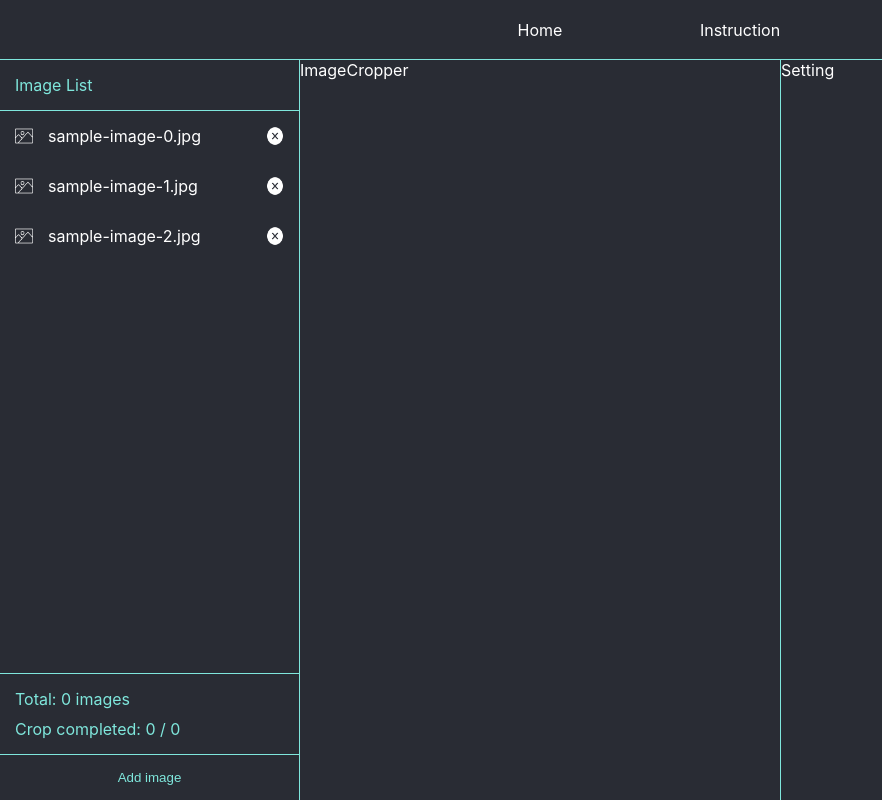
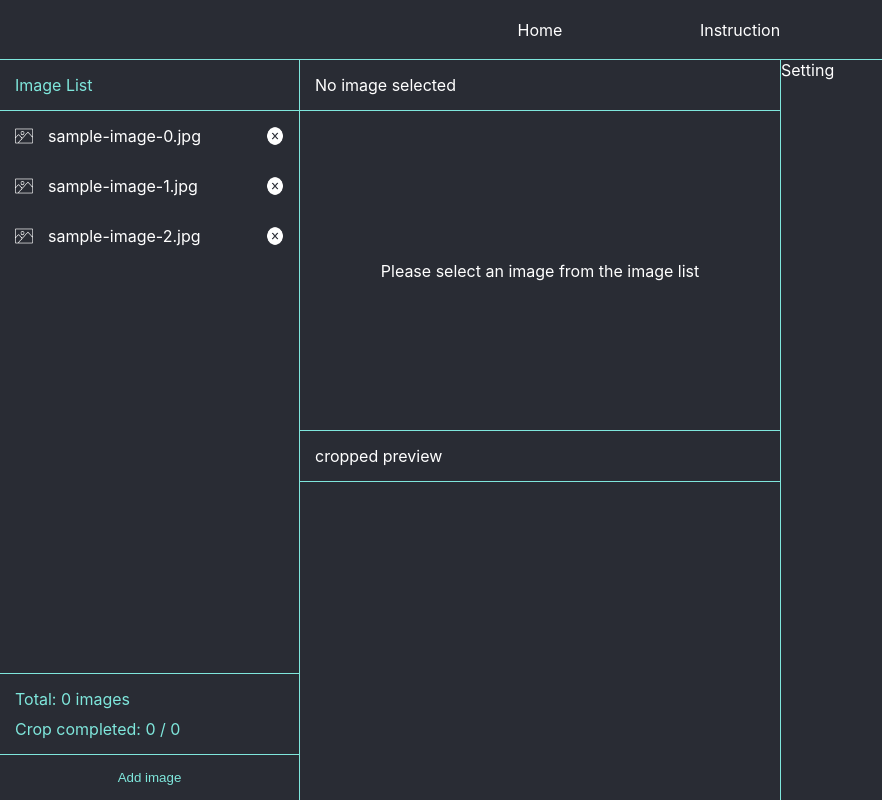
Before and after one commit to peppermintc/image-cropper, a React (Create React App) app: page / in a window 1280 px wide. Shown: the whole page, without its empty margins (0-882 px from the left). Built offline with nearby package versions, Linux system fonts and the light colour scheme.

Commit message:
image cropper layout

```diff
--- a/src/components/ImageCropper/ImageCropper.scss
+++ b/src/components/ImageCropper/ImageCropper.scss
@@ -1,3 +1,71 @@
+@import "../../App.scss";
+
 .image-cropper-container {
   flex: 1;
+
+  display: flex;
+  flex-direction: column;
+
+  .image-cropper {
+    height: 50%;
+    display: flex;
+    flex-direction: column;
+
+    .image-name {
+      padding: 15px;
+      border-bottom: 1px solid $light-blue;
+    }
+
+    .original-image-container {
+      flex: 1;
+      display: flex;
+      justify-content: center;
+      align-items: center;
+      position: relative;
+
+      .original-image {
+        position: absolute;
+        max-height: 90%;
+        max-width: 90%;
+        border: 1px solid white;
+      }
+    }
+  }
+
+  .no-image {
+    flex: 1;
+    display: flex;
+    flex-direction: column;
+
+    .header {
+      padding: 15px;
+      border-bottom: 1px solid $light-blue;
+    }
+
+    .description {
+      flex: 1;
+      display: flex;
+      justify-content: center;
+      align-items: center;
+    }
+  }
+
+  .cropped-preview {
+    flex: 1;
+    display: flex;
+    flex-direction: column;
+
+    .title {
+      padding: 15px;
+      border-top: 1px solid $light-blue;
+      border-bottom: 1px solid $light-blue;
+    }
+
+    .cropped-image-container {
+      flex: 1;
+      display: flex;
+      justify-content: center;
+      align-items: center;
+    }
+  }
 }
--- a/src/components/ImageCropper/ImageCropper.tsx
+++ b/src/components/ImageCropper/ImageCropper.tsx
@@ -1,7 +1,36 @@
+import { RootStateOrAny, useSelector } from "react-redux";
 import "./ImageCropper.scss";
 
 const ImageCropper = () => {
-  return <div className="image-cropper-container">ImageCropper</div>;
+  const { currentImage } = useSelector((state: RootStateOrAny) => state.image);
+
+  return (
+    <div className="image-cropper-container">
+      {currentImage ? (
+        <div className="image-cropper">
+          <div className="image-name">{currentImage.name}</div>
+          <div className="original-image-container">
+            <img
+              className="original-image"
+              src={currentImage.url}
+              alt="original"
+            />
+          </div>
+        </div>
+      ) : (
+        <div className="no-image">
+          <div className="header">No image selected</div>
+          <div className="description">
+            Please select an image from the image list
+          </div>
+        </div>
+      )}
+      <div className="cropped-preview">
+        <div className="title">cropped preview</div>
+        <div className="cropped-image-container"></div>
+      </div>
+    </div>
+  );
 };
 
 export default ImageCropper;
--- a/src/components/ImageItem/ImageItem.scss
+++ b/src/components/ImageItem/ImageItem.scss
@@ -1,6 +1,7 @@
 .image-item-container {
   display: flex;
   padding: 15px;
+  cursor: pointer;
 
   .image-icon {
     width: 18px;
--- a/src/components/ImageItem/ImageItem.tsx
+++ b/src/components/ImageItem/ImageItem.tsx
@@ -1,18 +1,33 @@
 import "./ImageItem.scss";
 import ImageIcon from "../../img/image-icon.png";
 import deleteIcon from "../../img/delete-icon.png";
+import { bindActionCreators } from "redux";
+import * as imageActionCreators from "../../store/actions/imageActionCreators";
+import { useDispatch } from "react-redux";
 
 interface Props {
   item: {
     id: Number;
     name: String;
     url: String;
+    cropped: String | null;
   };
 }
 
 const ImageItem: React.FC<Props> = ({ item }) => {
+  const dispatch = useDispatch();
+  const { updateCurrentImage } = bindActionCreators(
+    imageActionCreators,
+    dispatch
+  );
+
+  const onImageItemClicked = () => {
+    const newCurrentImage = item;
+    updateCurrentImage(newCurrentImage);
+  };
+
   return (
-    <div className="image-item-container">
+    <div className="image-item-container" onClick={onImageItemClicked}>
       <img className="image-icon" src={ImageIcon} alt="item" />
       <span className="name">{item.name}</span>
       <img className="delete-icon" src={deleteIcon} alt="remove" />
--- a/src/store/actions/imageActionCreators.ts
+++ b/src/store/actions/imageActionCreators.ts
@@ -1,2 +1,18 @@
+import { Dispatch } from "redux";
+
+interface currentImageInterface {
+  id: Number;
+  name: String;
+  url: String;
+  cropped: String | null;
+}
+
 // Action creators
-export {};
+export const updateCurrentImage = (newCurrentImage: currentImageInterface) => {
+  return async (dispatch: Dispatch) => {
+    await dispatch({
+      type: "UPDATE_CURRENT_IMAGE",
+      payload: newCurrentImage,
+    });
+  };
+};
--- a/src/store/reducers/imageReducer.ts
+++ b/src/store/reducers/imageReducer.ts
@@ -4,6 +4,7 @@ interface actionInterface {
 }
 
 const initialState = {
+  currentImage: null,
   imageList: [
     {
       id: 0,
@@ -14,13 +15,13 @@ const initialState = {
     {
       id: 1,
       name: "sample-image-1.jpg",
-      url: "https://hs.sbcounty.gov/cn/Photo%20Gallery/Sample%20Picture%20-%20Koala.jpg",
+      url: "https://4.img-dpreview.com/files/p/E~TS590x0~articles/3925134721/0266554465.jpeg",
       cropped: null,
     },
     {
       id: 2,
       name: "sample-image-2.jpg",
-      url: "https://hs.sbcounty.gov/cn/Photo%20Gallery/Sample%20Picture%20-%20Koala.jpg",
+      url: "https://i.pinimg.com/originals/ab/27/d8/ab27d8db9a683e046325631cb80dd4d4.jpg",
       cropped: null,
     },
   ],
@@ -28,6 +29,11 @@ const initialState = {
 
 const imageReducer = (state = initialState, action: actionInterface) => {
   switch (action.type) {
+    case "UPDATE_CURRENT_IMAGE":
+      return {
+        ...state,
+        currentImage: action.payload,
+      };
     case "ADD_IMAGE":
       return {
         ...state,
```
